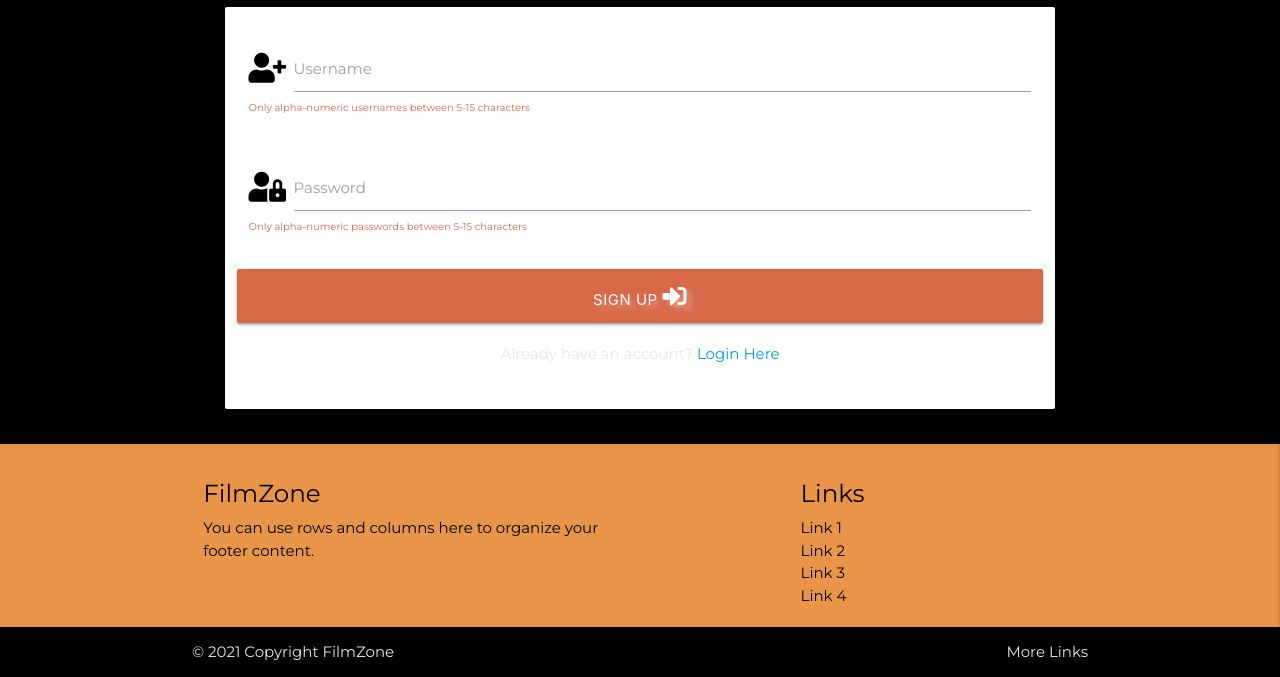
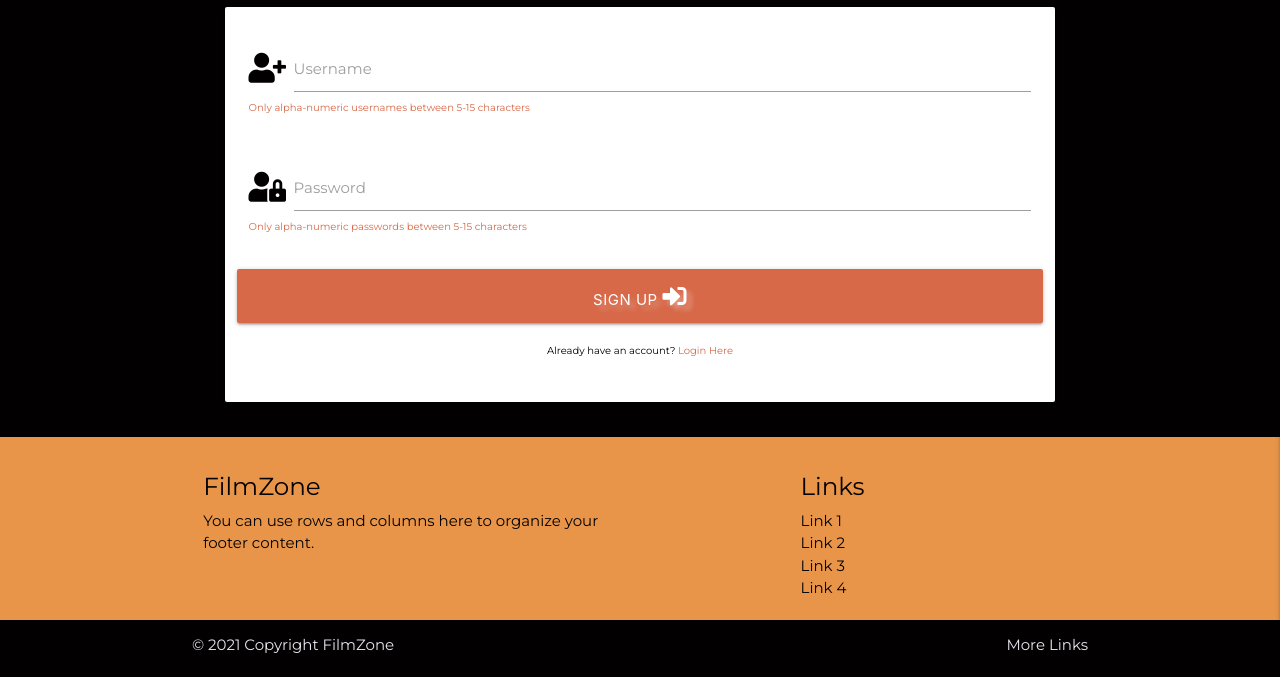
Before and after one commit to liamwalsh1980/Milestone-Project-3, a Flask app: page /signup in a window 1280 px wide. Shown: the part 131-808 px from the top of the page. After the commit the page ends 784 px from the top, so only its background shows below. Run offline with Flask 2, Linux system fonts and the light colour scheme; some libraries are stand-ins or nearby versions; some web fonts are replaced.

Commit message:
Further styling added to index and signup templates

```diff
--- a/static/css/style.css
+++ b/static/css/style.css
@@ -199,12 +199,22 @@ ul li a:hover {
 
 /* text changes */
 
-#signup-text {
+#signup-text, #login-text {
     color: #d76848;
 }
 
 .uppercase-text {
     text-transform: uppercase;
+}
+
+.instructions {
+    color: #d76848;
+    font-size: 10px;
+}
+
+.mini-message {
+    color: #030001;
+    font-size: 10px;
 }
 
 /* forms */
@@ -227,10 +237,6 @@ ul li a:hover {
     background-color: #647737;
 } */
 
-.instructions {
-    color: #d76848;
-    font-size: 10px;
-}
 
 /* flash messages */
 
```
